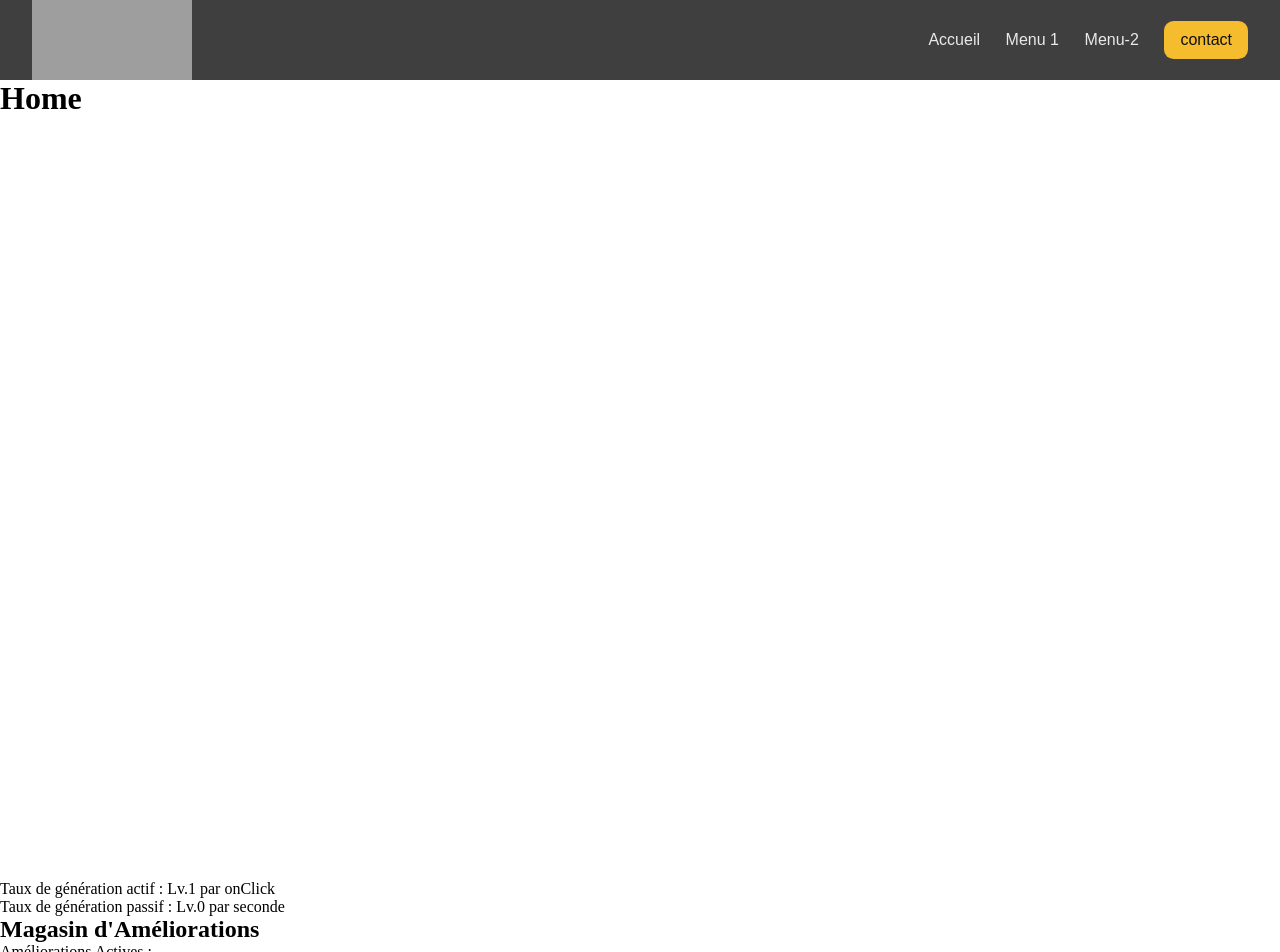
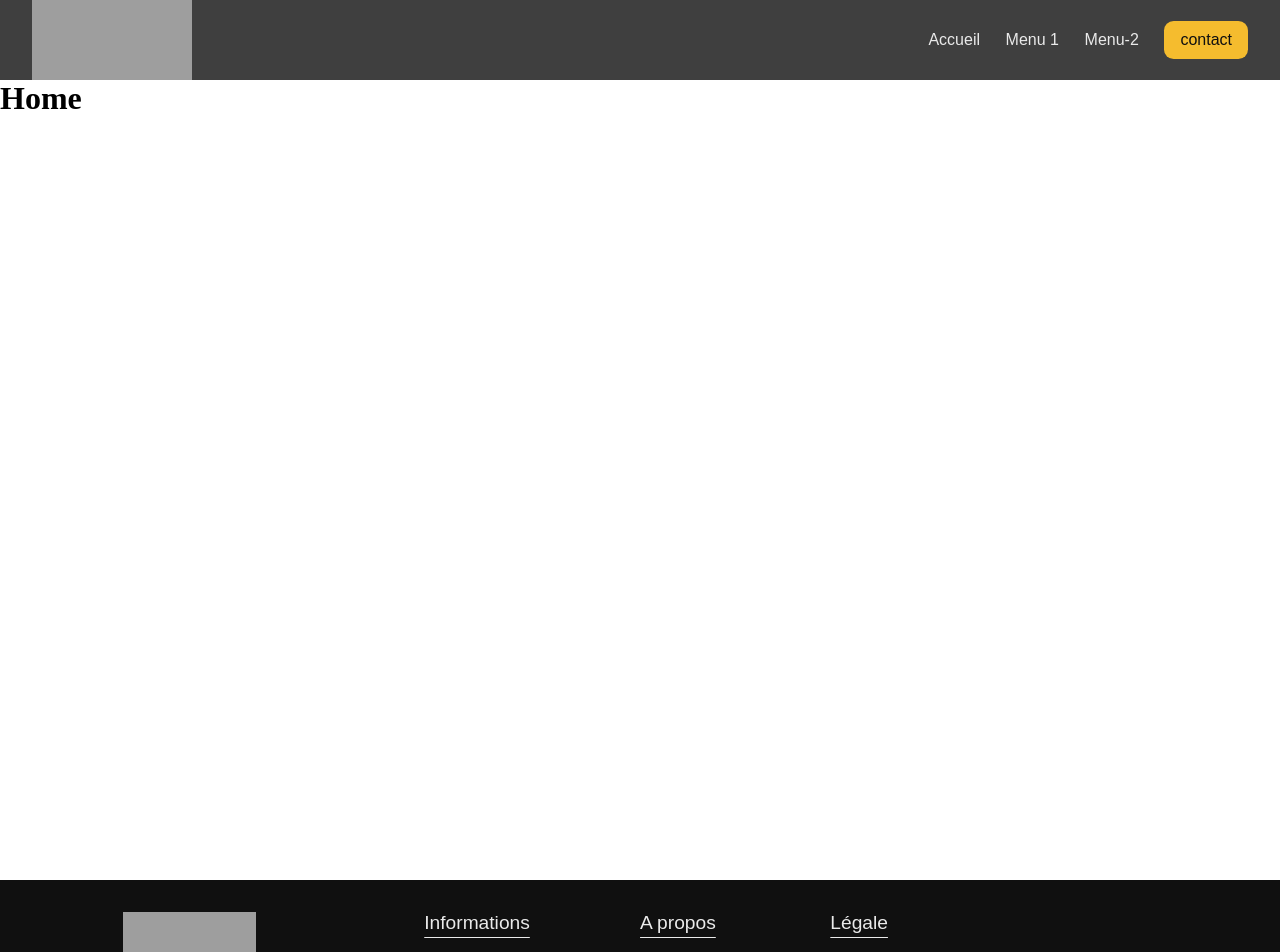
Before and after one commit to Batsave/Xmass-Click, a React (Vite) app: page / in a window 1280 px wide. Shown: the top 952 px of the page. Built offline with nearby package versions, Linux system fonts and the light colour scheme; grey boxes are pictures that could not be loaded.

Commit message:
fix WildCoin

```diff
--- a/src/App.jsx
+++ b/src/App.jsx
@@ -8,28 +8,16 @@ import "./scss/root.scss";
 import "./scss/components/footer.scss";
 
 import navData from "./data/NavBarData.json";
-import WildCoin from "./components/WildCoin/WildCoin";
 import { useWildCoin } from "./components/WildCoin/WildCoinContext";
-import Ameliorations from "./components/WildCoin/Amelioration";
 
 function App() {
   const [url, setUrl] = useState("https://opentdb.com/api.php?amount=1");
-  const { incrementClick, incrementPerSecond } = useWildCoin();
 
   return (
     <>
       <Navbar setUrl={setUrl} navData={navData} />
       <main>
         <Outlet context={[url, setUrl]} />
-
-        <p className="wildCoinClick">
-          Taux de génération actif : Lv.{incrementClick} par onClick
-        </p>
-
-        <p className="wildCoinPassif">
-          Taux de génération passif : Lv.{incrementPerSecond} par seconde
-        </p>
-        <Ameliorations />
       </main>
       <Footer />
     </>
--- a/src/components/WildCoin/WildCoin.jsx
+++ b/src/components/WildCoin/WildCoin.jsx
@@ -1,15 +1,27 @@
 import { useWildCoin } from "./WildCoinContext";
 import WildCoinIncrementAction from "./WildCoinIncrementAction";
+import Ameliorations from "./Amelioration";
 
 function WildCoin() {
   const { wildCoin } = useWildCoin();
+  const { incrementClick, incrementPerSecond } = useWildCoin();
 
   return (
-    <div className="WildCoin">
-      <h2>WildCoin</h2>
-      <p>WildCoin : {wildCoin}</p>
-      <WildCoinIncrementAction />
-    </div>
+    <>
+      <div className="WildCoin">
+        <h2>WildCoin</h2>
+        <p>WildCoin : {wildCoin}</p>
+        <WildCoinIncrementAction />
+        <p className="tetardCoinClick">
+          Taux de génération actif : Lv.{incrementClick} par onClick
+        </p>
+
+        <p className="tetardCoinPassif">
+          Taux de génération passif : Lv.{incrementPerSecond} par seconde
+        </p>
+        <Ameliorations />
+      </div>
+    </>
   );
 }
 
--- a/src/data/NavBarData.json
+++ b/src/data/NavBarData.json
@@ -8,7 +8,7 @@
   {
     "id": "2",
     "linkname": "Menu 1",
-    "linkurl": "/menu-1",
+    "linkurl": "/wildCoin",
     "btn": false,
     "dropdown": [
 
```
Also changed, not shown: src/scss/components/WildCoin.scss (added).
